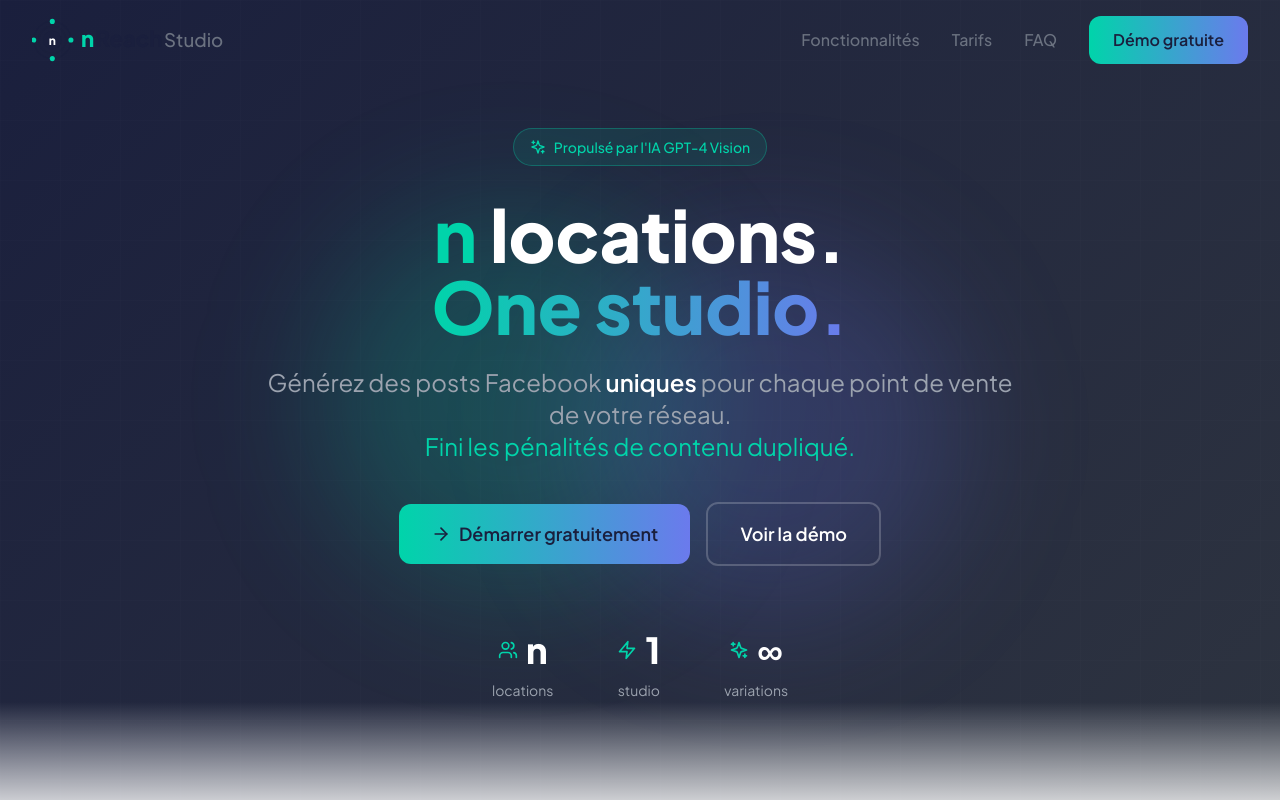
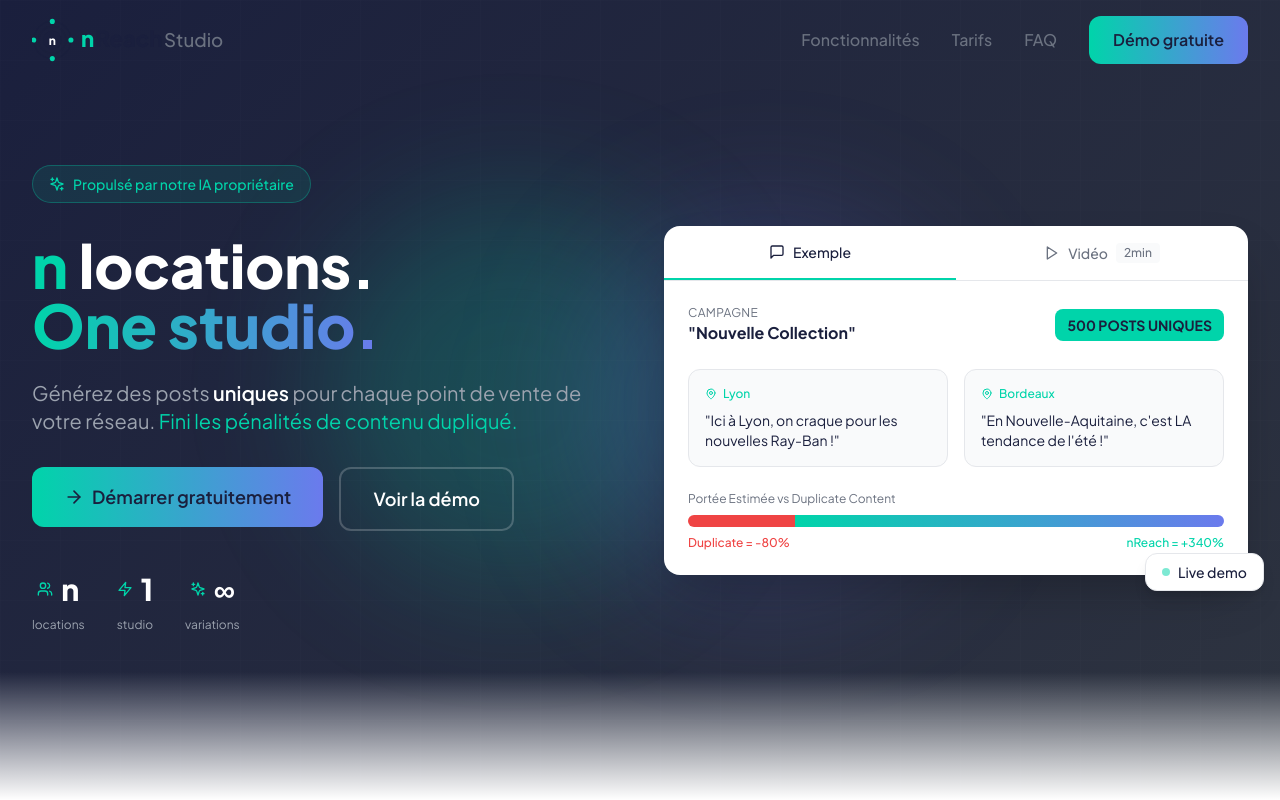
Before and after one commit to Mazaljoker/VISIOPOST_WEBSITE, a React (Vite) app: page / in a window 1280 px wide. Shown: the top 800 px of the page. Built offline with nearby package versions, Linux system fonts and the light colour scheme.

Commit message:
feat: Hero avec tabs Exemple/Vidéo + démo interactive
- Layout 2 colonnes (texte + démo)
- Tabs Exemple/Vidéo avec animation
- Exemple: posts Lyon/Bordeaux + barre comparaison
- Remplacé "GPT-4" → "notre IA propriétaire"
- Badge "500 POSTS UNIQUES"
- Barre Duplicate -80% vs nReach +340%

```diff
--- a/src/sections/HeroSection.tsx
+++ b/src/sections/HeroSection.tsx
@@ -1,6 +1,6 @@
-import React from 'react';
-import { motion } from 'framer-motion';
-import { ArrowRight, Sparkles, Users, Zap } from 'lucide-react';
+import React, { useState } from 'react';
+import { motion, AnimatePresence } from 'framer-motion';
+import { ArrowRight, Sparkles, Users, Zap, MapPin, Play, MessageSquare } from 'lucide-react';
 import { Button } from '../components/Button';
 
 const stats = [
@@ -9,7 +9,22 @@ const stats = [
   { value: '∞', label: 'variations', icon: Sparkles },
 ];
 
+const examplePosts = [
+  {
+    city: 'Lyon',
+    region: 'Auvergne-Rhône-Alpes',
+    text: '"Ici à Lyon, on craque pour les nouvelles Ray-Ban !"',
+  },
+  {
+    city: 'Bordeaux',
+    region: 'Nouvelle-Aquitaine',
+    text: '"En Nouvelle-Aquitaine, c\'est LA tendance de l\'été !"',
+  },
+];
+
 export const HeroSection: React.FC = () => {
+  const [activeTab, setActiveTab] = useState<'exemple' | 'video'>('exemple');
+
   return (
     <section className="relative min-h-screen flex items-center overflow-hidden">
       {/* Background */}
@@ -30,7 +45,9 @@ export const HeroSection: React.FC = () => {
       />
 
       <div className="relative z-10 max-w-7xl mx-auto px-4 sm:px-6 lg:px-8 py-32">
-        <div className="text-center">
+        <div className="grid lg:grid-cols-2 gap-12 items-center">
+          {/* Left Column - Text */}
+          <div className="text-center lg:text-left">
             {/* Badge */}
             <motion.div
               initial={{ opacity: 0, y: 20 }}
@@ -40,7 +57,7 @@ export const HeroSection: React.FC = () => {
             >
               <Sparkles className="w-4 h-4 text-nreach-electric" />
               <span className="text-nreach-electric text-sm font-medium">
-              Propulsé par l'IA GPT-4 Vision
+                Propulsé par notre IA propriétaire
               </span>
             </motion.div>
 
@@ -49,7 +66,7 @@ export const HeroSection: React.FC = () => {
               initial={{ opacity: 0, y: 20 }}
               animate={{ opacity: 1, y: 0 }}
               transition={{ delay: 0.2 }}
-            className="text-4xl sm:text-5xl lg:text-7xl font-extrabold text-white leading-tight mb-6"
+              className="text-4xl sm:text-5xl lg:text-6xl font-extrabold text-white leading-tight mb-6"
             >
               <span className="text-nreach-electric">n</span> locations.
               <br />
@@ -63,12 +80,11 @@ export const HeroSection: React.FC = () => {
               initial={{ opacity: 0, y: 20 }}
               animate={{ opacity: 1, y: 0 }}
               transition={{ delay: 0.3 }}
-            className="text-xl sm:text-2xl text-dark-text-muted max-w-3xl mx-auto mb-10"
+              className="text-lg sm:text-xl text-dark-text-muted max-w-xl mb-8"
             >
-            Générez des posts Facebook <span className="text-white font-semibold">uniques</span> pour
+              Générez des posts <span className="text-white font-semibold">uniques</span> pour
               chaque point de vente de votre réseau.
-            <br className="hidden sm:block" />
-            <span className="text-nreach-electric">Fini les pénalités de contenu dupliqué.</span>
+              <span className="text-nreach-electric"> Fini les pénalités de contenu dupliqué.</span>
             </motion.p>
 
             {/* CTA Buttons */}
@@ -76,7 +92,7 @@ export const HeroSection: React.FC = () => {
               initial={{ opacity: 0, y: 20 }}
               animate={{ opacity: 1, y: 0 }}
               transition={{ delay: 0.4 }}
-            className="flex flex-col sm:flex-row items-center justify-center gap-4 mb-16"
+              className="flex flex-col sm:flex-row items-center lg:items-start justify-center lg:justify-start gap-4 mb-10"
             >
               <Button variant="primary" size="lg" icon={<ArrowRight size={20} />}>
                 Démarrer gratuitement
@@ -91,19 +107,140 @@ export const HeroSection: React.FC = () => {
               initial={{ opacity: 0, y: 20 }}
               animate={{ opacity: 1, y: 0 }}
               transition={{ delay: 0.5 }}
-            className="flex items-center justify-center gap-8 sm:gap-16"
+              className="flex items-center justify-center lg:justify-start gap-8"
             >
               {stats.map((stat, index) => (
                 <div key={index} className="text-center">
-                <div className="flex items-center justify-center gap-2 mb-2">
-                  <stat.icon className="w-5 h-5 text-nreach-electric" />
-                  <span className="text-3xl sm:text-4xl font-extrabold text-white">
+                  <div className="flex items-center justify-center gap-2 mb-1">
+                    <stat.icon className="w-4 h-4 text-nreach-electric" />
+                    <span className="text-2xl sm:text-3xl font-extrabold text-white">
                       {stat.value}
                     </span>
                   </div>
-                <span className="text-sm text-dark-text-muted">{stat.label}</span>
+                  <span className="text-xs text-dark-text-muted">{stat.label}</span>
                 </div>
               ))}
+            </motion.div>
+          </div>
+
+          {/* Right Column - Demo Card */}
+          <motion.div
+            initial={{ opacity: 0, x: 40 }}
+            animate={{ opacity: 1, x: 0 }}
+            transition={{ delay: 0.4 }}
+            className="relative"
+          >
+            <div className="bg-white dark:bg-dark-surface rounded-2xl shadow-2xl overflow-hidden">
+              {/* Tabs */}
+              <div className="flex border-b border-light-border dark:border-dark-border">
+                <button
+                  onClick={() => setActiveTab('exemple')}
+                  className={`flex-1 flex items-center justify-center gap-2 px-6 py-4 text-sm font-medium transition-colors ${
+                    activeTab === 'exemple'
+                      ? 'text-nreach-midnight dark:text-dark-text border-b-2 border-nreach-electric'
+                      : 'text-light-text-muted dark:text-dark-text-muted hover:text-nreach-midnight dark:hover:text-dark-text'
+                  }`}
+                >
+                  <MessageSquare className="w-4 h-4" />
+                  Exemple
+                </button>
+                <button
+                  onClick={() => setActiveTab('video')}
+                  className={`flex-1 flex items-center justify-center gap-2 px-6 py-4 text-sm font-medium transition-colors ${
+                    activeTab === 'video'
+                      ? 'text-nreach-midnight dark:text-dark-text border-b-2 border-nreach-electric'
+                      : 'text-light-text-muted dark:text-dark-text-muted hover:text-nreach-midnight dark:hover:text-dark-text'
+                  }`}
+                >
+                  <Play className="w-4 h-4" />
+                  Vidéo
+                  <span className="px-2 py-0.5 bg-light-surface dark:bg-dark-bg rounded text-xs">2min</span>
+                </button>
+              </div>
+
+              {/* Tab Content */}
+              <div className="p-6">
+                <AnimatePresence mode="wait">
+                  {activeTab === 'exemple' ? (
+                    <motion.div
+                      key="exemple"
+                      initial={{ opacity: 0, y: 10 }}
+                      animate={{ opacity: 1, y: 0 }}
+                      exit={{ opacity: 0, y: -10 }}
+                    >
+                      {/* Campaign Header */}
+                      <div className="flex items-center justify-between mb-6">
+                        <div>
+                          <p className="text-xs text-light-text-muted dark:text-dark-text-muted uppercase tracking-wide">Campagne</p>
+                          <h4 className="font-bold text-nreach-midnight dark:text-dark-text">"Nouvelle Collection"</h4>
+                        </div>
+                        <div className="px-3 py-1.5 bg-nreach-electric text-nreach-midnight text-sm font-bold rounded-lg">
+                          500 POSTS UNIQUES
+                        </div>
+                      </div>
+
+                      {/* Example Posts */}
+                      <div className="grid grid-cols-2 gap-4 mb-6">
+                        {examplePosts.map((post, index) => (
+                          <div
+                            key={index}
+                            className="bg-light-surface dark:bg-dark-bg rounded-xl p-4 border border-light-border dark:border-dark-border"
+                          >
+                            <div className="flex items-center gap-1.5 text-nreach-electric text-xs font-medium mb-2">
+                              <MapPin className="w-3 h-3" />
+                              {post.city}
+                            </div>
+                            <p className="text-sm text-nreach-midnight dark:text-dark-text">
+                              {post.text}
+                            </p>
+                          </div>
+                        ))}
+                      </div>
+
+                      {/* Comparison Bar */}
+                      <div>
+                        <p className="text-xs text-light-text-muted dark:text-dark-text-muted mb-2">
+                          Portée Estimée vs Duplicate Content
+                        </p>
+                        <div className="flex h-3 rounded-full overflow-hidden">
+                          <div className="w-1/5 bg-red-500" />
+                          <div className="flex-1 bg-gradient-to-r from-nreach-electric to-nreach-lavande" />
+                        </div>
+                        <div className="flex justify-between mt-2 text-xs font-medium">
+                          <span className="text-red-500">Duplicate = -80%</span>
+                          <span className="text-nreach-electric">nReach = +340%</span>
+                        </div>
+                      </div>
+                    </motion.div>
+                  ) : (
+                    <motion.div
+                      key="video"
+                      initial={{ opacity: 0, y: 10 }}
+                      animate={{ opacity: 1, y: 0 }}
+                      exit={{ opacity: 0, y: -10 }}
+                      className="aspect-video bg-nreach-midnight rounded-xl flex items-center justify-center cursor-pointer group"
+                    >
+                      <div className="w-16 h-16 bg-nreach-electric rounded-full flex items-center justify-center group-hover:scale-110 transition-transform">
+                        <Play className="w-8 h-8 text-nreach-midnight ml-1" />
+                      </div>
+                    </motion.div>
+                  )}
+                </AnimatePresence>
+              </div>
+            </div>
+
+            {/* Floating badge */}
+            <motion.div
+              initial={{ opacity: 0, scale: 0.8 }}
+              animate={{ opacity: 1, scale: 1 }}
+              transition={{ delay: 0.8 }}
+              className="absolute -bottom-4 -right-4 bg-white dark:bg-dark-surface rounded-xl px-4 py-2 shadow-lg border border-light-border dark:border-dark-border"
+            >
+              <div className="flex items-center gap-2">
+                <div className="w-2 h-2 bg-nreach-electric rounded-full animate-pulse" />
+                <span className="text-sm font-medium text-nreach-midnight dark:text-dark-text">Live demo</span>
+              </div>
+            </motion.div>
           </motion.div>
         </div>
       </div>
```
Lines whose indentation alone changed are shown as unchanged.
